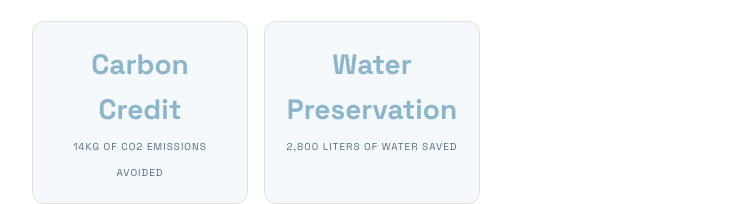
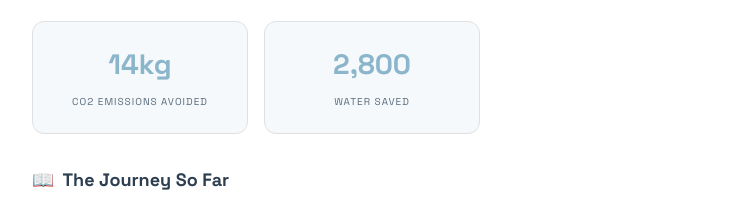
Before and after one commit to glaidler/richard-lander-young-enterprise, an Eleventy site: page src/garments/eight-legged-lowlands-denim.md in a window 1280 px wide. Shown: the part 771-975 px from the top of the page, without its empty margins (268-1011 px from the left). Built offline with nearby package versions, Linux system fonts and the light colour scheme; Eleventy itself is replaced by a stand-in of ours; files that its build step writes are made by us from their sources.

Commit message:
Update Garments “eight-legged-lowlands-denim”

```diff
--- a/src/garments/eight-legged-lowlands-denim.md
+++ b/src/garments/eight-legged-lowlands-denim.md
@@ -7,10 +7,10 @@ slug: maroon-denim-octopus-embroidery-casual
 heroImage: /img/uploads/img_0658.jpeg
 badge: SOFT AS THE TIDE
 stats:
-  - value: Carbon Credit
-    label: 14kg of CO2 emissions avoided
-  - value: Water Preservation
-    label: 2,800 liters of water saved
+  - value: 14kg
+    label: CO2 Emissions Avoided
+  - value: 2,800
+    label: Water Saved
 timeline:
   - date: East London
     title: The Rescue
```
